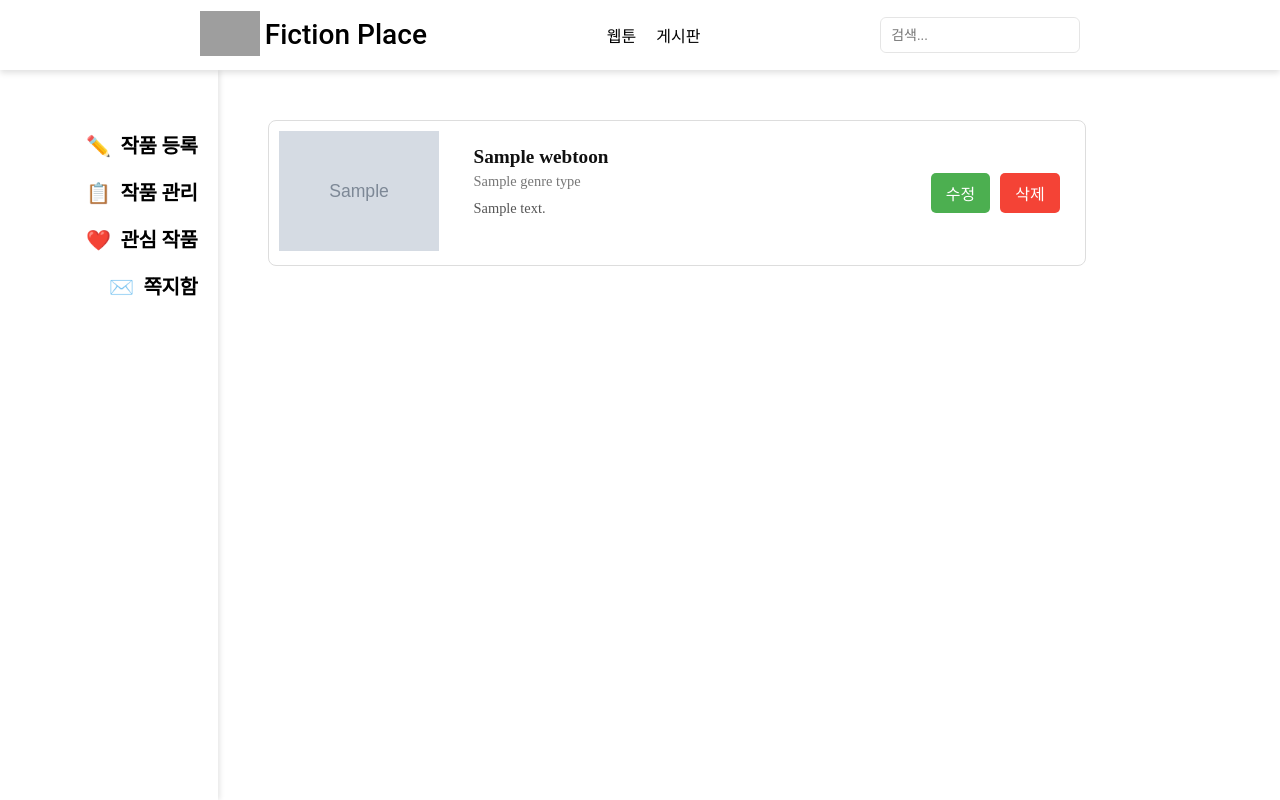
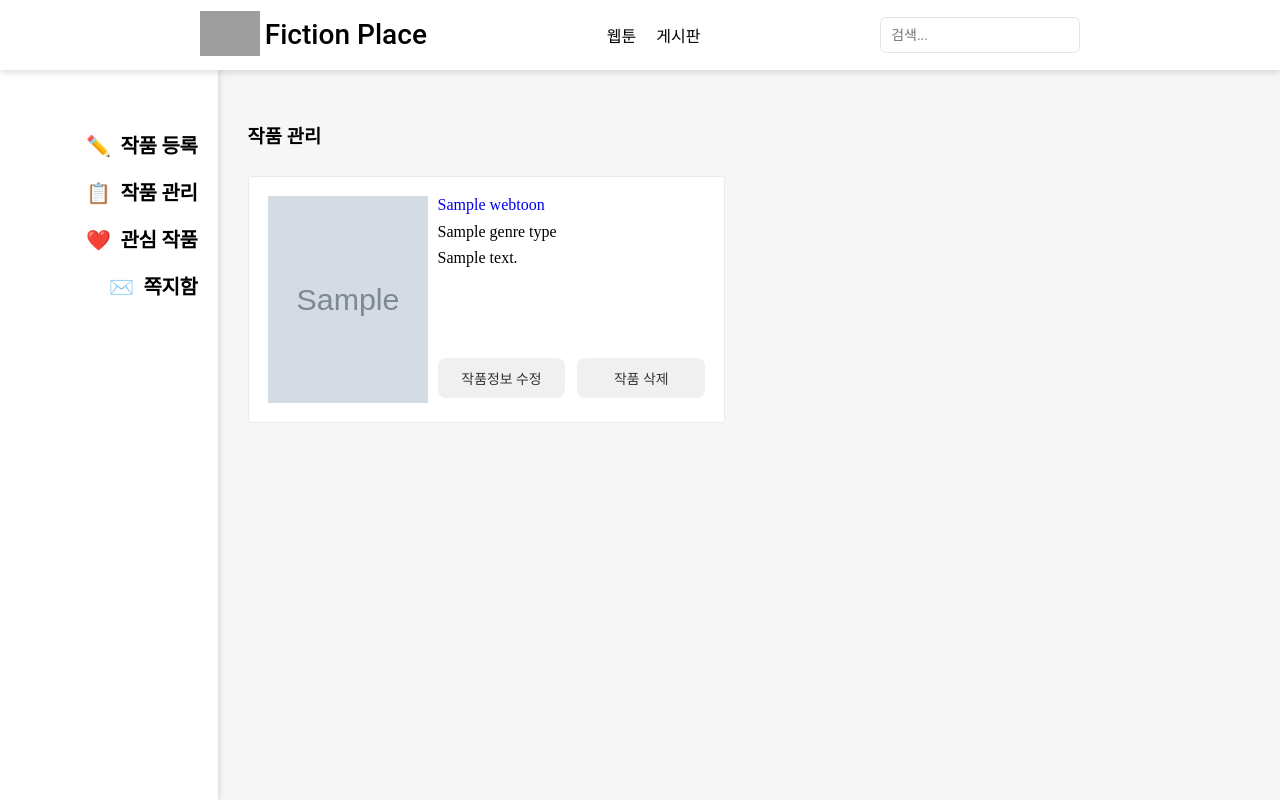
Before and after one commit to EunKyu00/FictionPlace, a Spring app: template src/main/resources/templates/my_webtoon.html in a window 1280 px wide. Run offline with Thymeleaf, Linux system fonts and the light colour scheme; the template is opened without the code that fills it: most values are stand-ins (such as "Sample title", 1, 10 or a date in 2020); grey boxes marked "Sample" are stand-in pictures; data that the repository does not hold is empty; some of the project's set-up classes (security, data sources, template engines, error pages and the like) are left out, and stand-ins take their place; grey boxes are pictures that could not be loaded.

Commit message:
ì작품관리

```diff
--- a/src/main/resources/static/CSS/user_modify.css
+++ b/src/main/resources/static/CSS/user_modify.css
@@ -1,5 +1,5 @@
 body {
-    background-color: #eaeaea;
+    background-color: #fff;
 }
 .content_wrap {
     display: flex;
--- a/src/main/resources/static/my_webtoon.css
+++ b/src/main/resources/static/my_webtoon.css
@@ -1,3 +1,7 @@
+
+body {
+    background-color: #f6f6f6;
+}
 .toonlist-container {
     display: flex;
     min-height: calc(100vh - 70px);
@@ -51,129 +55,81 @@
 }
 
 .container {
-    flex-grow: 1;
-    padding: 50px;
+    width: 1000px;
+    flex-shrink: 0;
 }
 
-.webtoon-card {
-    width: 85%;
+.webtoon-list {
+    padding: 32px 0 50px 30px;
 }
-/* 웹툰 카드 컨테이너 */
-.webtoon-container {
-    display: flex;
-    margin-bottom: 20px;
-    border: 1px solid #ddd;
-    padding: 10px;
-    border-radius: 8px;
-    background-color: #fff;
-    position: relative;
+
+.webtoon-header {
+    display: grid;
+    grid-template-columns: 1fr 1fr;
+    padding-top: 10px;
+    gap: 15px;
 }
 
 /* 썸네일 이미지 */
 .webtoon-thumbnail {
     width: 160px;
-    height: 120px;
+    height: 207px;
     object-fit: cover;
-    margin-right: 20px;
 }
 
-/* 웹툰 정보 (제목, 장르, 내용) */
+.webtoon-content {
+    white-space: normal;        /* 줄바꿈을 정상적으로 허용 */
+    word-wrap: break-word;      /* 구형 문법 */
+    overflow-wrap: break-word;  /* 최신 문법 */
+    word-break: break-all;      /* 영어 단어도 글자 단위로 줄바꿈(필요 시) */
+    white-space: nowrap;
+    overflow: hidden;
+    text-overflow: ellipsis;
+    max-width: 272px;
+    margin-top: 5px;
+    flex-grow: 0.9;
+}
+
+.webtoon-container {
+    display: flex;
+    column-gap: 10px;
+}
+
+.webtoon-card {
+    width: 100%;
+    background: #fff;
+    padding: 19px;
+    max-width: 480px;
+    border-radius: 3px;
+    border: 1px solid #ebebeb;
+}
+
 .webtoon-info {
+    width: 100%;
     display: flex;
-    flex-grow: 1;
-    padding: 15px;
+    flex-direction: column;
     justify-content: space-between;
 }
 
-.webtoon-info > a {
-    flex-grow: 1;
+.webtoon-genre {
+    margin-top: 6px;
 }
 
-/* 웹툰 제목 스타일 */
-.webtoon-title {
-    font-weight: bold;
-    font-size: 1.2em;
+.webtoon-buttons {
     margin-bottom: 5px;
-    color: #101010;
+    display: grid;
+    grid-template-columns: 1fr 1fr;
+    column-gap: 12px;
+    padding-top: 10px;
 }
 
-/* 장르 스타일 */
-.webtoon-genre {
-    font-size: 0.9em;
-    color: #777;
-    margin-bottom: 10px; /* 제목과 내용 사이의 간격 */
+.webtoon-buttons a {
+    display: block;
+    text-align: center;
+    padding: 10px 20px;
+    background-color: #f0f0f0; /* 버튼 배경색 */
+    border-radius: 8px; /* 버튼 모서리 둥글게 */
+    text-decoration: none; /* 링크 밑줄 제거 */
+    color: #333; /* 텍스트 색상 */
+    font-size: 0.87rem;
 }
-
-/* 웹툰 내용 스타일 */
-.webtoon-content {
-    font-size: 0.9em;
-    color: #555;
-}
-
-/* 버튼들이 위치할 컨테이너 */
-.webtoon-buttons {
-    display: flex;
-    gap: 10px;
-    align-self: center;
-}
-
-/* 수정 버튼 */
-.modify-btn {
-    padding: 8px 15px;
-    background-color: #4CAF50;
-    color: white;
-    text-decoration: none;
-    font-size: 1em;
-    border-radius: 5px;
-    transition: background-color 0.3s ease;
-}
-
-.modify-btn:hover {
-    background-color: #45a049;
-}
-
-/* 삭제 버튼 */
-.delete-btn {
-    padding: 8px 15px;
-    background-color: #f44336;
-    color: white;
-    text-decoration: none;
-    font-size: 1em;
-    border-radius: 5px;
-    transition: background-color 0.3s ease;
-}
-
-.delete-btn:hover {
-    background-color: #e53935;
-}
-.no-webtoons-message {
-    text-align: center; /* 가운데 정렬 */
-    padding: 20px; /* 여백 추가 */
-    background-color: #f9f9f9; /* 배경 색 */
-    border: 1px solid #ddd; /* 테두리 */
-    border-radius: 10px; /* 모서리 둥글게 */
-    width: 300px; /* 너비 설정 */
-    margin: 50px auto; /* 화면 가운데 배치 */
-    height: 180px;
-}
-
-.no-webtoons-message p {
-    font-size: 16px; /* 글자 크기 */
-    color: #333; /* 글자 색 */
-    margin-bottom: 20px; /* 문단 간격 */
-}
-
-.create-webtoon-btn {
-    padding: 10px 20px; /* 버튼 크기 */
-    font-size: 14px; /* 버튼 글자 크기 */
-    background-color: #393939; /* 버튼 배경 색 */
-    color: white; /* 버튼 글자 색 */
-    border: none; /* 테두리 없애기 */
-    border-radius: 5px; /* 버튼 모서리 둥글게 */
-    cursor: pointer; /* 커서 모양 */
-    transition: background-color 0.3s ease; /* 마우스 오버시 색 변경 효과 */
-}
-
-.create-webtoon-btn:hover {
-    background-color: #0056b3; /* 마우스 오버 시 색 변경 */
-}
--- a/src/main/resources/templates/my_webtoon.html
+++ b/src/main/resources/templates/my_webtoon.html
@@ -60,29 +60,31 @@
     </div>
     <div th:if="${webtoons != null}" class="container">
         <div class="webtoon-list">
+            <h3>작품 관리</h3>
+            <div class="webtoon-header">
                 <div th:each="webtoon : ${webtoons}" class="webtoon-card">
-                <a th:href="@{/webtoon/episode/list/{id}(id=${webtoon.id})}" style="text-decoration: none;">
+                    <div >
                         <div class="webtoon-container">
                             <img th:src="${webtoon.thumbnailImg}" alt="웹툰 썸네일" class="webtoon-thumbnail"/>
                             <div class="webtoon-info">
-                            <div class="webtoon-title" th:text="${webtoon.title}"></div>
+                                <a class="webtoon-title" th:href="@{/webtoon/episode/list/{id}(id=${webtoon.id})}" th:text="${webtoon.title}" style="text-decoration: none;"></a>
                                 <!-- 장르 출력: genreTypename -->
                                 <div class="webtoon-genre" th:text="${webtoon.genreType.genreTypename}"></div>
                                 <!-- 장르 이름
                                 출력 -->
                                 <div class="webtoon-content" th:text="${webtoon.content}"></div>
                                 <div class="webtoon-buttons">
-                                <a class="modify-btn" th:href="@{/webtoon/modify/{id}(id=${webtoon.id})}">
-                                    수정
+                                    <a class="modify-btn" th:href="@{/webtoon/modify/{id}(id=${webtoon.id})}" th:text="'작품정보 수정'">
                                     </a>
                                     <a class="delete-btn" th:href="@{/webtoon/delete/{id}(id=${webtoon.id})}"
                                        onclick="return confirm('삭제하시겠습니까?');">
-                                    삭제
+                                        작품 삭제
                                     </a>
                                 </div>
                             </div>
                         </div>
-                </a>
+                    </div>
+                </div>
             </div>
         </div>
         <!-- webtoons가 null일 때 웹툰 등록 버튼 보이기 -->
```
Lines whose indentation alone changed are shown as unchanged.
